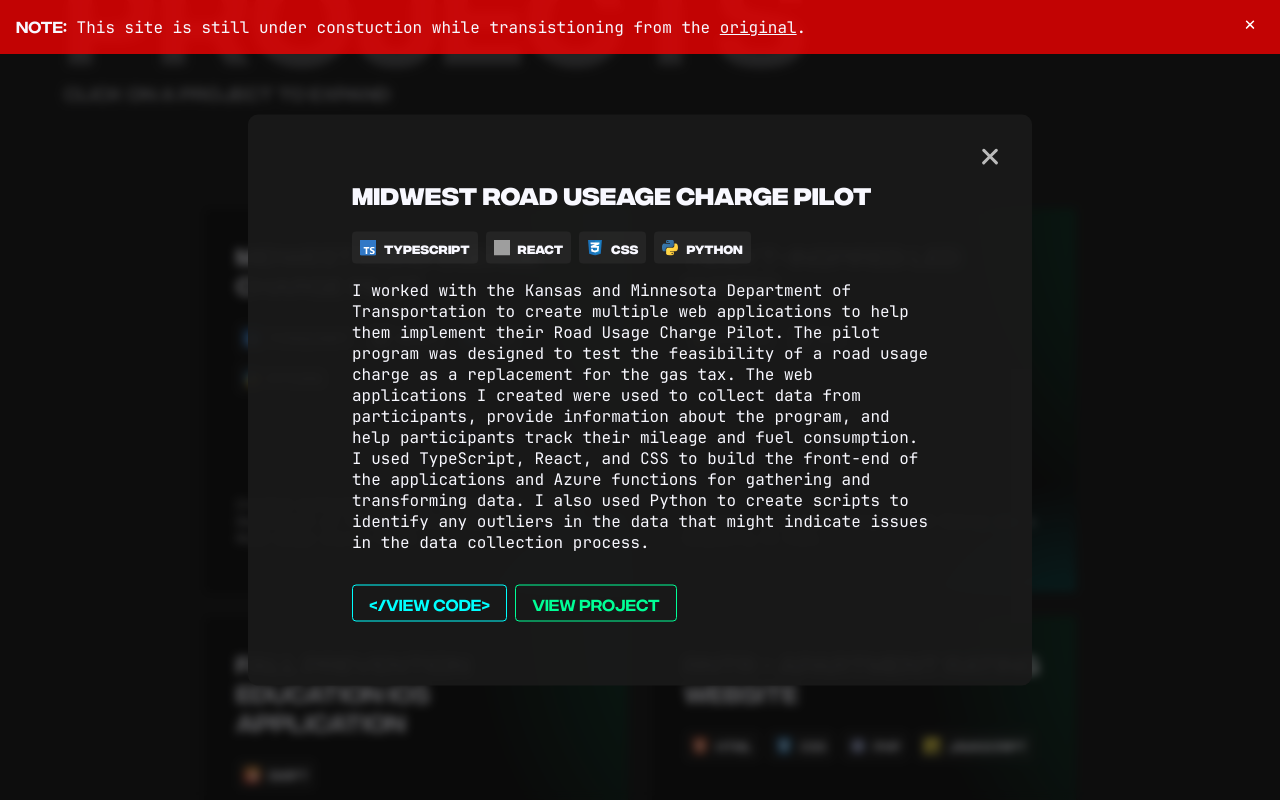
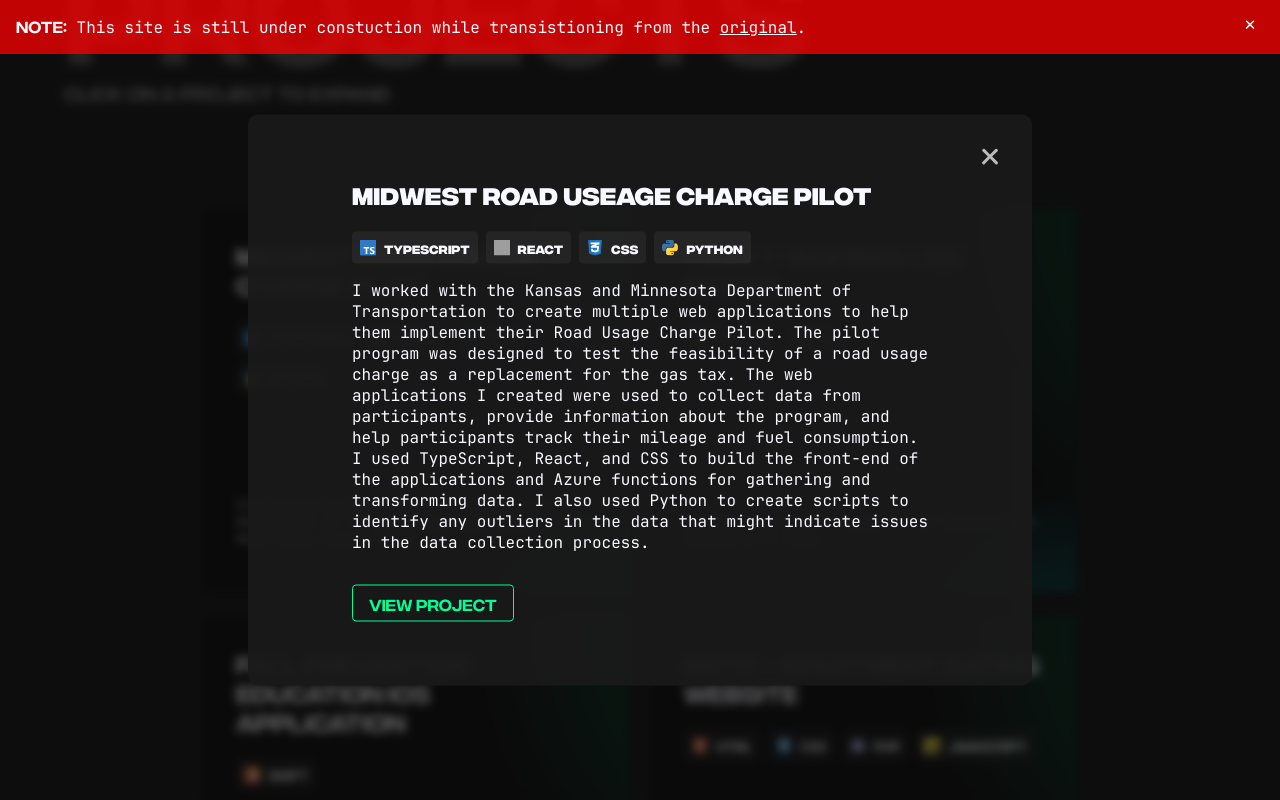
Before and after one commit to npd29/Portfolio-Website, a React (Vite) app: page / in a window 1280 px wide. Both pictures are taken after a click on the element 416 px from the left and 2554 px from the top of the page. Shown: the part 2154-2954 px from the top of the page. Built offline with nearby package versions, Linux system fonts and the light colour scheme; grey boxes are pictures that could not be loaded.

Commit message:
[fix] - Make project links conditional

```diff
--- a/src/components/popup/popup.tsx
+++ b/src/components/popup/popup.tsx
@@ -40,18 +40,22 @@ export function Popup({ project, showPopup }: PopupProps) {
                             {project.description}
                         </p>
                         <div className="projectLinks">
+                            {project.githubLink && (
                                 <a
                                     className="projectLink codeLink"
                                     href={project.githubLink}
                                 >
                                     &lt;/View Code&gt;
                                 </a>
+                            )}
+                            {project.finishedLink && (
                                 <a
                                     className="projectLink"
                                     href={project.finishedLink}
                                 >
                                     View Project
                                 </a>
+                            )}
                         </div>
                     </div>
                 </div>
--- a/src/components/projects/projects.tsx
+++ b/src/components/projects/projects.tsx
@@ -16,6 +16,7 @@ export function Projects() {
             document.body.style.overflowY = 'hidden';
         } else {
             document.body.style.overflowY = 'auto';
+            document.body.style.overflowX = 'hidden';
         }
     }, [showPopup]);
 
```
Lines whose indentation alone changed are shown as unchanged.
